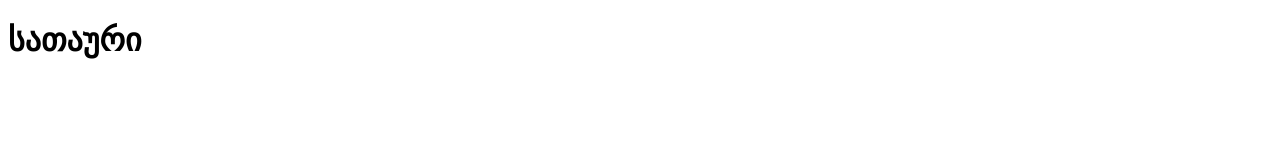
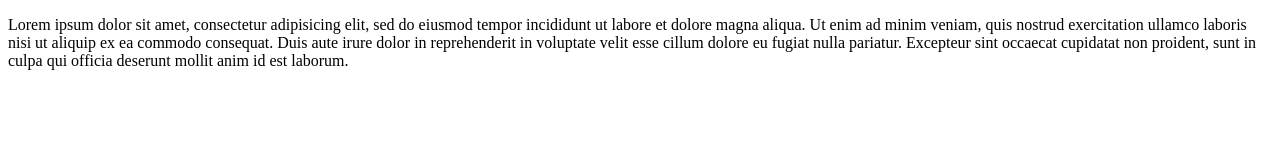
Before and after one commit to NokaK/github-lesson, a plain HTML site: page index.html in a window 1280 px wide. Drawn offline with Linux system fonts and the light colour scheme.

Commit message:
added parapgraph text

```diff
--- a/index.html
+++ b/index.html
@@ -4,6 +4,14 @@
 		<title>github</title>
 	</head>
 	<body>
-		<h1>სათაური</h1>
+		<p>
+			Lorem ipsum dolor sit amet, consectetur adipisicing elit, sed do eiusmod
+		tempor incididunt ut labore et dolore magna aliqua. Ut enim ad minim veniam,
+		quis nostrud exercitation ullamco laboris nisi ut aliquip ex ea commodo
+		consequat. Duis aute irure dolor in reprehenderit in voluptate velit esse
+		cillum dolore eu fugiat nulla pariatur. Excepteur sint occaecat cupidatat non
+		proident, sunt in culpa qui officia deserunt mollit anim id est laborum.
+		</p>
+
 	</body>
 </html>
```
